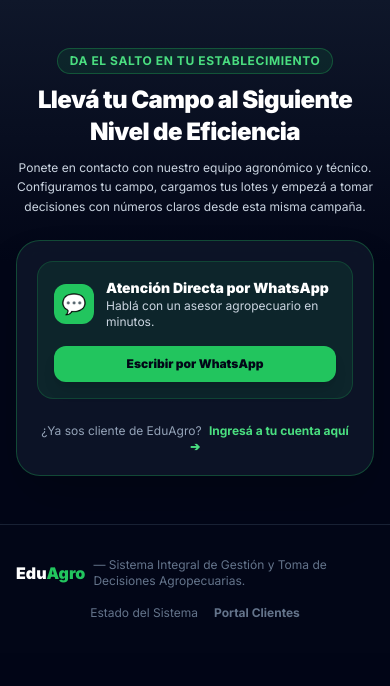
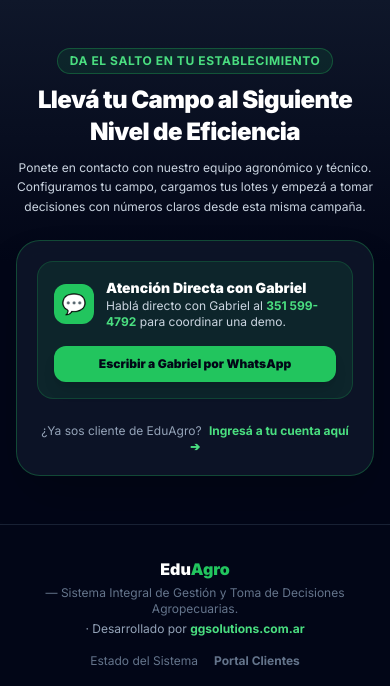
Before and after one commit to gabustos756/simpleagro, a Python web app: template templates/landing.html in a window 390 px wide. Shown: the part 5814-6500 px from the top of the page. Before the commit the page ends 6432 px from the top, so only its background shows below. Run offline with Jinja, Linux system fonts and the light colour scheme; the template is opened without the code that fills it, so the values that code supplies are empty; some libraries are stand-ins or nearby versions.

Commit message:
mejoras en layout mobile

```diff
--- a/templates/landing.html
+++ b/templates/landing.html
@@ -1005,12 +1005,12 @@
               💬
             </div>
             <div>
-              <h4 class="font-black text-white text-sm sm:text-base">Atención Directa por WhatsApp</h4>
-              <p class="text-xs text-slate-300">Hablá con un asesor agropecuario en minutos.</p>
+              <h4 class="font-black text-white text-sm sm:text-base">Atención Directa con Gabriel</h4>
+              <p class="text-xs text-slate-300">Hablá directo con Gabriel al <strong class="text-agro-400">351 599-4792</strong> para coordinar una demo.</p>
             </div>
           </div>
-          <a href="https://wa.me/5493510000000?text=Hola!%20Me%20interesa%20conocer%20m%C3%A1s%20sobre%20la%20plataforma%20EduAgro%20para%20mi%20campo." target="_blank" class="w-full sm:w-auto px-5 py-2.5 bg-agro-500 hover:bg-agro-400 text-slate-950 font-black text-xs rounded-xl shadow-lg transition-all text-center">
-            Escribir por WhatsApp
+          <a href="https://wa.me/5493515994792?text=Hola%20Gabriel!%20Me%20interesa%20conocer%20m%C3%A1s%20sobre%20la%20plataforma%20EduAgro%20para%20mi%20campo." target="_blank" rel="noopener noreferrer" class="w-full sm:w-auto px-5 py-2.5 bg-agro-500 hover:bg-agro-400 text-slate-950 font-black text-xs rounded-xl shadow-lg transition-all text-center">
+            Escribir a Gabriel por WhatsApp
           </a>
         </div>
 
@@ -1027,13 +1027,14 @@
   </section>
 
   <!-- ========================================================================= -->
-  <!-- 9. FOOTER INSTITUCIONAL (Sin PDF familiar) -->
+  <!-- 9. FOOTER INSTITUCIONAL -->
   <!-- ========================================================================= -->
   <footer class="bg-slate-950 border-t border-slate-800/80 py-8 text-xs text-slate-500">
     <div class="max-w-7xl mx-auto px-4 sm:px-6 lg:px-8 flex flex-col sm:flex-row items-center justify-between gap-4">
-      <div class="flex items-center space-x-2">
+      <div class="flex flex-col sm:flex-row items-center space-y-1 sm:space-y-0 sm:space-x-2 text-center sm:text-left">
         <span class="text-base font-black text-white">Edu<span class="text-agro-500">Agro</span></span>
         <span>— Sistema Integral de Gestión y Toma de Decisiones Agropecuarias.</span>
+        <span class="text-slate-400">· Desarrollado por <a href="https://ggsolutions.com.ar" target="_blank" rel="noopener noreferrer" class="text-agro-400 hover:text-agro-300 font-bold hover:underline transition-colors">ggsolutions.com.ar</a></span>
       </div>
       <div class="flex items-center space-x-4">
         <a href="/health" class="hover:text-slate-300 transition-colors">Estado del Sistema</a>
```
Also changed, not shown: tests/test_landing_and_portal.py (+4 -0 lines).
